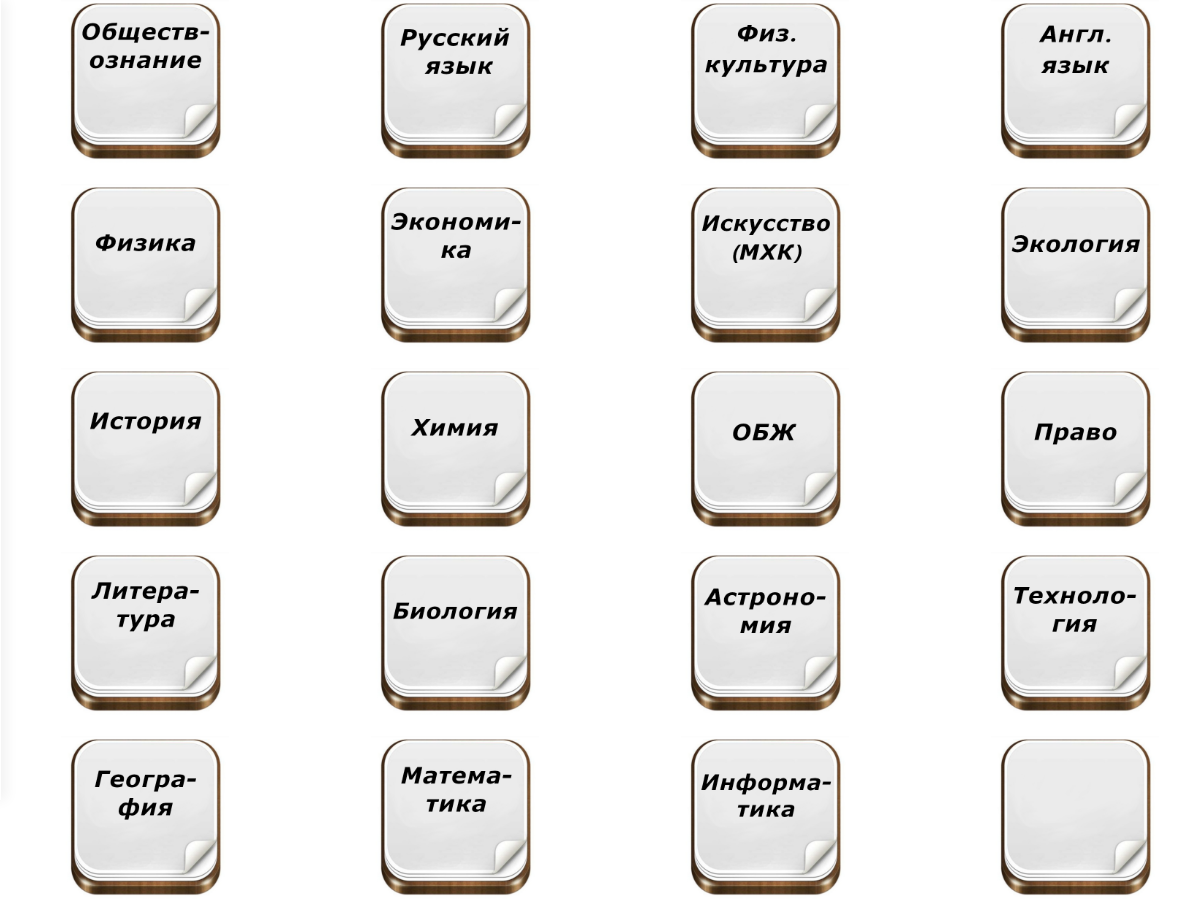
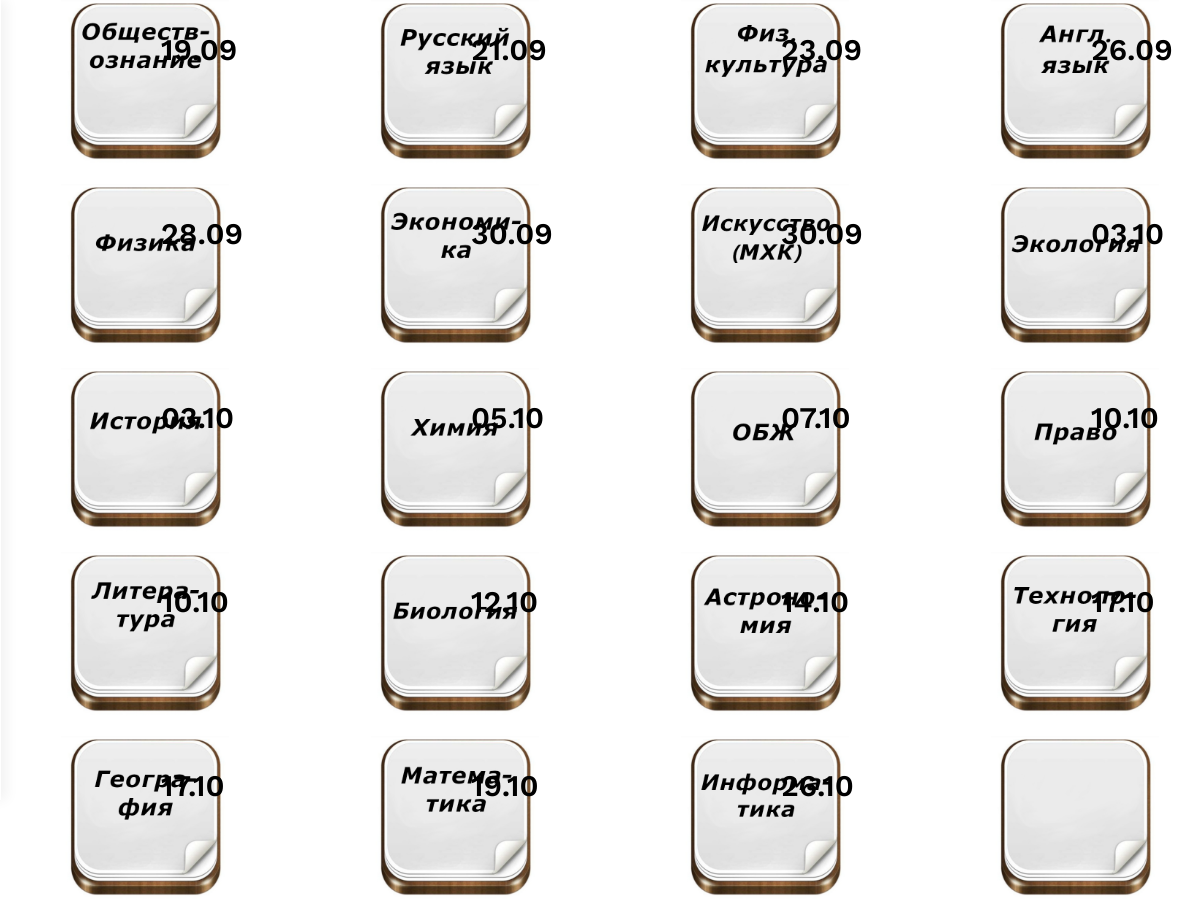
Before and after one commit to Explosy/olimpiada.github.io, a plain HTML site: page index.html in a window 1280 px wide. Shown: the full height of the page, 79-1280 px from the left. Drawn offline with nearby package versions, Linux system fonts and the light colour scheme.

Commit message:
Add date of olimp

```diff
--- a/index.html
+++ b/index.html
@@ -31,6 +31,7 @@
                     <figure>
                         <a href="https://forms.gle/5eWYEhSzEtLGjJE18">
                             <img src="images/1.jpg" alt="Обществознание">
+                            <p>19.09</p>
                         </a>
                     </figure>
                 </div>
@@ -41,6 +42,7 @@
                     <figure>
                         <a href="https://forms.gle/dueKa9HebCEeFTmu6">
                             <img src="images/2.jpg" alt="Русский язык">
+                            <p>21.09</p>
                         </a>
                     </figure>
                 </div>
@@ -51,6 +53,7 @@
                     <figure>
                         <a href="https://forms.gle/nUPg8xz5vrHEQFcA7">
                             <img src="images/3.jpg" alt="Физкультура">
+                            <p>23.09</p>
                         </a>
                     </figure>
                 </div>
@@ -61,6 +64,7 @@
                     <figure>
                         <a href="https://forms.gle/s1fqMJyVnSru4rLa8">
                             <img src="images/4.jpg" alt="Английский язык">
+                            <p>26.09</p>
                         </a>
                     </figure>
                 </div>
@@ -71,6 +75,7 @@
                     <figure>
                         <a href="https://forms.gle/CBNo3GWZ3kmcwQmXA">
                             <img src="images/5.jpg" alt="Физика">
+                            <p>28.09</p>
                         </a>
                     </figure>
                 </div>
@@ -81,6 +86,7 @@
                     <figure>
                         <a href="https://forms.gle/CBNo3GWZ3kmcwQmXA">
                             <img src="images/6.jpg" alt="Экономика">
+                            <p>30.09</p>
                         </a>
                     </figure>
                 </div>
@@ -91,6 +97,7 @@
                     <figure>
                         <a href="https://forms.gle/VoLoNYZudZdnUfXn7">
                             <img src="images/7.jpg" alt="Искусство (МХК)">
+                            <p>30.09</p>
                         </a>
                     </figure>
                 </div>
@@ -101,6 +108,7 @@
                     <figure>
                         <a href="https://forms.gle/3MuonFpMtBMe1oeE6">
                             <img src="images/8.jpg" alt="Экология">
+                            <p>03.10</p>
                         </a>
                     </figure>
                 </div>
@@ -111,6 +119,7 @@
                     <figure>
                         <a href="https://forms.gle/AvtHyX63z27STDSF6">
                             <img src="images/9.jpg" alt="История">
+                            <p>03.10</p>
                         </a>
                     </figure>
                 </div>
@@ -121,6 +130,7 @@
                     <figure>
                         <a href="https://forms.gle/cjEQsQNW6qcheWwk9">
                             <img src="images/10.jpg" alt="Химия">
+                            <p>05.10</p>
                         </a>
                     </figure>
                 </div>
@@ -131,6 +141,7 @@
                     <figure>
                         <a href="https://forms.gle/2CwQR4xcSP1sfwCF8">
                             <img src="images/11.jpg" alt="ОБЖ">
+                            <p>07.10</p>
                         </a>
                     </figure>
                 </div>
@@ -141,6 +152,7 @@
                     <figure>
                         <a href="https://forms.gle/ietioKanf7VupoWeA">
                             <img src="images/12.jpg" alt="Право">
+                            <p>10.10</p>
                         </a>
                     </figure>
                 </div>
@@ -151,6 +163,7 @@
                     <figure>
                         <a href="https://forms.gle/AdyV3hqR25tmqNyJA">
                             <img src="images/13.jpg" alt="Литература">
+                            <p>10.10</p>
                         </a>
                     </figure>
                 </div>
@@ -161,6 +174,7 @@
                     <figure>
                         <a href="https://forms.gle/Nk5pT5f82Rnhybzp8">
                             <img src="images/14.jpg" alt="Биология">
+                            <p>12.10</p>
                         </a>
                     </figure>
                 </div>
@@ -171,6 +185,7 @@
                     <figure>
                         <a href="https://forms.gle/t6JYm36MRsjWu3mq8">
                             <img src="images/15.jpg" alt="Астрономия">
+                            <p>14.10</p>
                         </a>
                     </figure>
                 </div>
@@ -181,6 +196,7 @@
                     <figure>
                         <a href="https://forms.gle/aUvSzMnBjjXiuoYE6">
                             <img src="images/16.jpg" alt="Технология">
+                            <p>17.10</p>
                         </a>
                     </figure>
                 </div>
@@ -191,6 +207,7 @@
                     <figure>
                         <a href="https://forms.gle/ff4f6BCkyWVgijXY9">
                             <img src="images/17.jpg" alt="География">
+                            <p>17.10</p>
                         </a>
                     </figure>
                 </div>
@@ -201,6 +218,7 @@
                     <figure>
                         <a href="https://forms.gle/h9AuyFqzzWLDBHNS6">
                             <img src="images/18.jpg" alt="Математика">
+                            <p>19.10</p>
                         </a>
                     </figure>
                 </div>
@@ -211,6 +229,7 @@
                     <figure>
                         <a href="https://forms.gle/XL8jsEFR2CwP9Ud59">
                             <img src="images/19.jpg" alt="Информатика">
+                            <p>26.10</p>
                         </a>
                     </figure>
                 </div>
--- a/style.css
+++ b/style.css
@@ -13,15 +13,15 @@ img {
 # Links
 --------------------------------------------------------------*/
 a {
-    color: royalblue;
+    color: rgb(0, 0, 0);
 }
 
 a:visited {
-    color: purple;
+    color: rgb(0, 0, 0);
 }
 
 a:hover, a:focus, a:active {
-    color: midnightblue;
+    color: rgb(0, 0, 0);
 }
 
 a:focus {
@@ -156,11 +156,30 @@ a:hover, a:active {
     margin-left: 100px;
 }
 
+.portfolio-content figure a p {
+    display: block;
+    position: absolute;
+    bottom: 80px;
+    left: 200px;
+    font-size: 30px;
+    font-weight: 600;
+}
 .portfolio-content figure img {
     display: block;
     width: 80%;
     height: auto;
     min-height: 80%;
+}
+
+@media screen and (max-width: 576px) {
+    .portfolio-content figure a p {
+        display: block;
+        position: absolute;
+        bottom: 40px;
+        left: 150px;
+        font-size: 30px;
+        font-weight: 600;
+    }
 }
 
 .portfolio-content .entry-content {
```
